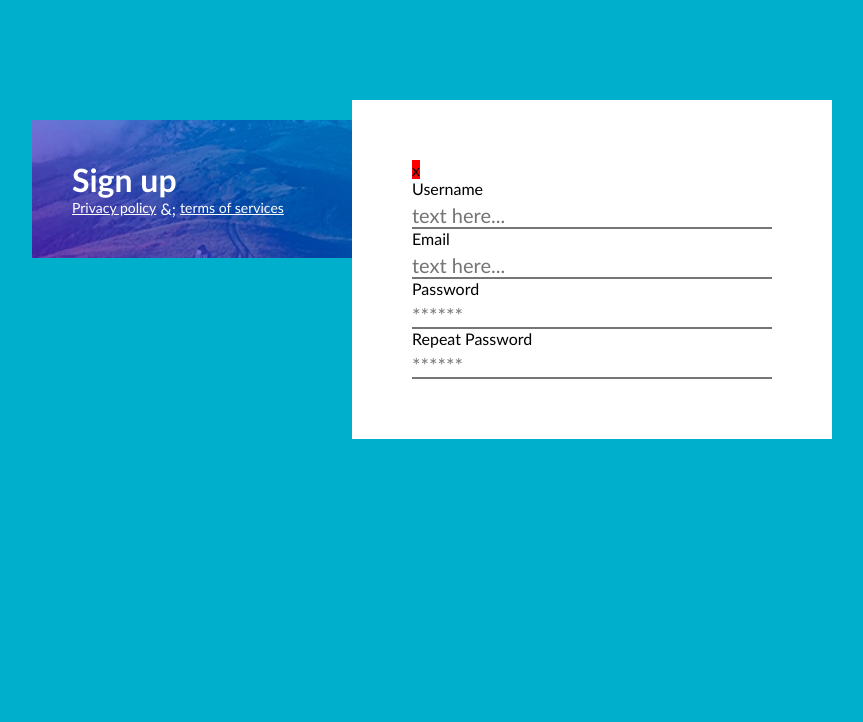
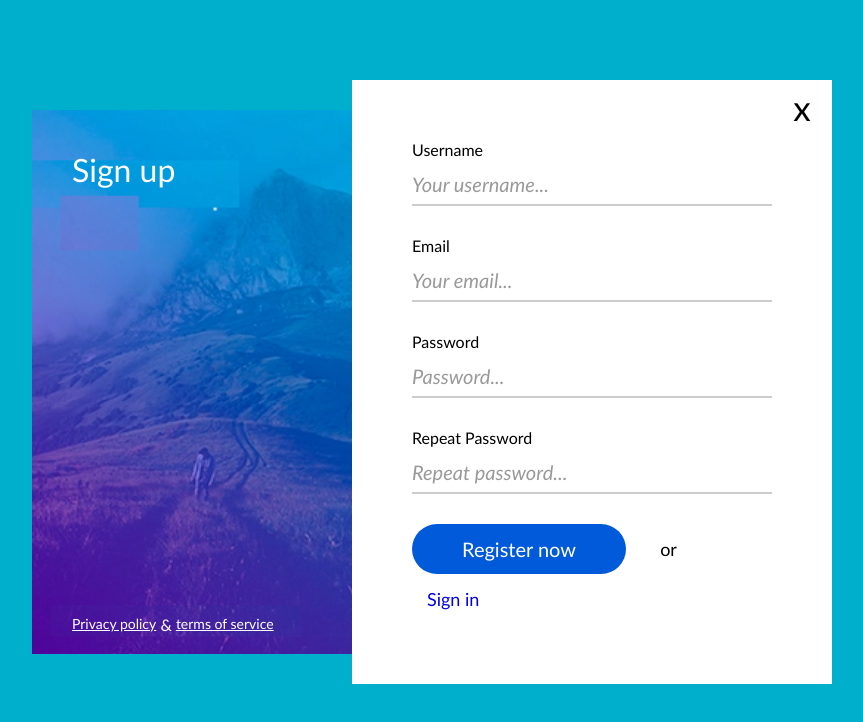
Before and after one commit to romimb/5-sign-up, a website: page index.html in a window 1280 px wide. Shown: the whole page, without its empty margins (208-1071 px from the left). Drawn offline with Linux system fonts and the light colour scheme.

Commit message:
left column and close btn styles

```diff
--- /dev/null
+++ b/css/button.css
@@ -0,0 +1,18 @@
+.btn {
+    display: inline-block;
+    width: auto;
+    padding: 15px;
+    padding-left: 50px;
+    padding-right: 50px;
+    background-color: #015ad9;
+    color: #fff;
+    font-size: 20px;
+    line-height: 20px;
+    border: none;
+    border-radius: 25px;
+    cursor: pointer;
+}
+
+.btn:hover {
+    background-color: #146be6;
+}
--- a/css/form.css
+++ b/css/form.css
@@ -3,23 +3,74 @@
     width: 100%;
 }
 
-.form > form-row {
+.form > .form-row {
     display:inline-block;
     width: 100%;
     margin-bottom: 30px;
 }
 
+.form > .form-row:last-of-type {
+    margin-bottom: 0;
+}
 .form > .form-row > label {
     display:inline-block;
     width: 100%;
     margin-bottom: 5px;
+}.form {
+    display: inline-block;
+    width: 100%;
+}
+
+.form > .form-row {
+    display: inline-block;
+    width: 100%;
+    margin-bottom: 30px;
+}
+
+.form > .form-row:last-of-type {
+    margin-bottom: 0;
+}
+
+.form > .form-row > label {
+    display: inline-block;
+    width: 100%;
+    margin-bottom: 5px;
+}
+
+.form > .form-row > input {
+    display: inline-block;
+    width: 100%;
+    font-size: 20px;
+    line-height: 40px;
+    border: none;
+    border-bottom: 2px solid #ccc;
+}
+
+.form > .form-row > input:focus {
+    outline: violet dotted 1px;
+    /* outline: none; */
+}
+
+.form input::placeholder {
+    color: #999;
+    font-style: italic;
 }
 
 .form > .form-row > input {
     display:inline-block;
     width: 100%;
     font-size: 20px;
-    border-top: none;
-    border-left: none;
-    border-right: none;
+    line-height: 40px;
+    border: none;
+    border-bottom: 2px solid #ccc;
 }
+
+.form > .form-row > input:focus {
+    outline: violet dotted 1px;
+    /* outline: none; */
+}
+
+.form input::placeholder {
+    color: #999;
+    font-style: italic;
+}
--- a/css/main.css
+++ b/css/main.css
@@ -4,7 +4,8 @@ body * {
     padding: 0;
     vertical-align: top;
     box-sizing: border-box;
-    font-family: 'Gill Sans', 'Gill Sans MT', Calibri, 'Trebuchet MS', sans-serif;
+    font-family: 'Gill Sans', 'Gill Sans MT', Calibri, 'Trebuchet MS',
+        sans-serif;
 }
 
 body {
@@ -14,20 +15,24 @@ body {
 .container {
     display: inline-block;
     width: 800px;
-    margin-top: 100px;
+    margin-top: 80px;
     margin-left: calc(50% - 400px);
+    position: relative;
 }
 
 .left-column {
     width: 40%;
     float: left;
     padding: 40px;
-    margin-top: 20px;
     background-color: #494eac;
     background-image: url(../img/hill.png);
     background-position: center;
+    background-repeat: no-repeat;
     background-size: cover;
     color: #fff;
+    position: absolute;
+    top: 30px;
+    bottom: 30px;
 }
 
 .main-title {
@@ -39,7 +44,10 @@ body {
 
 .bottom-links {
     display: inline-block;
-    width: 100%;
+    position: absolute;
+    bottom: 20px;
+    left: 40px;
+    right: 40px;
 }
 
 .bottom-links > .link {
@@ -52,11 +60,38 @@ body {
 
 .right-column {
     width: 60%;
-    float: left;
+    float: right;
     padding: 60px;
     background-color: #fff;
+    position: relative;
 }
+
 .close {
+    width: 60px;
+    height: 60px;
+    font-size: 35px;
+    line-height: 54px;
+    text-align: center;
+    position: absolute;
+    top: 0;
+    right: 0;
+}
+
+.right-column span {
     display: inline-block;
-    background-color: red;
+    padding: 15px;
+    margin-left: 15px;
+    line-height: 20px;
+    font-size: 18px;
 }
+
+.right-column a {
+    display: inline-block;
+    padding: 15px;
+    line-height: 20px;
+    font-size: 18px;
+    text-decoration: none;
+}
+.right-column a:hover {
+    text-decoration: underline;
+}
--- a/index.html
+++ b/index.html
@@ -12,47 +12,53 @@
     <link rel="mask-icon" href="./favicon/safari-pinned-tab.svg" color="#5bbad5">
     <meta name="msapplication-TileColor" content="#da532c">
     <meta name="theme-color" content="#ffffff">
-    <link rel="favicon" href="./favicon.ico">
+    <link rel="shortcut icon" href="./favicon.ico" type="image/x-icon">
 
     <!-- components pirmiau-->
+    <link rel="stylesheet" href="./css/button.css">
     <link rel="stylesheet" href="./css/form.css">
 
     <!-- custom styles overridina-->
     <link rel="stylesheet" href="./css/main.css">
     </head>
+
 <body>
     <main class="container">
         <div class="left-column">
-            <h1>Sign up</h1>
+            <h1 class="main-title">Sign up</h1>
             <div class="bottom-links">
                 <a class="link" href="#">Privacy policy</a>
-                <span class="symbol">&amp</span>;
-                <a class="link" href="#">terms of services</a>
+                <span class="symbol">&amp;</span>
+                <a class="link" href="#">terms of service</a>
             </div>
         </div>
         <div class="right-column">
             <div class="close">x</div>
             <form class="form">
                 <div class="form-row">
-                    <label for="">Username</label>
-                    <input type="text" placeholder="text here...">
+                    <label for="username">Username</label>
+                    <input id="username" type="text" placeholder="Your username..." required>
                 </div>
                 <div class="form-row">
-                    <label for="">Email</label>
-                    <input type="text" placeholder="text here...">
+                    <label for="email">Email</label>
+                    <input id="email" type="email" placeholder="Your email..." required>
                 </div>
                 <div class="form-row">
-                    <label for="">Password</label>
-                    <input type="password" placeholder="******">
+                    <label for="pass">Password</label>
+                    <input id="pass" type="password" placeholder="Password..." required>
                 </div>
                 <div class="form-row">
-                    <label for="">Repeat Password</label>
-                    <input type="password" placeholder="******">
+                    <label for="re-pass">Repeat Password</label>
+                    <input id="re-pass" type="password" placeholder="Repeat password..." required>
+                </div>
+                <div class="form-row">
+                    <button class="btn" type="submit">Register now</button>
+                    <span>or</span>
+                    <a href="#">Sign in</a>
                 </div>
             </form>
         </div>
     </main>
-
 </body>
 
 </html>
```
